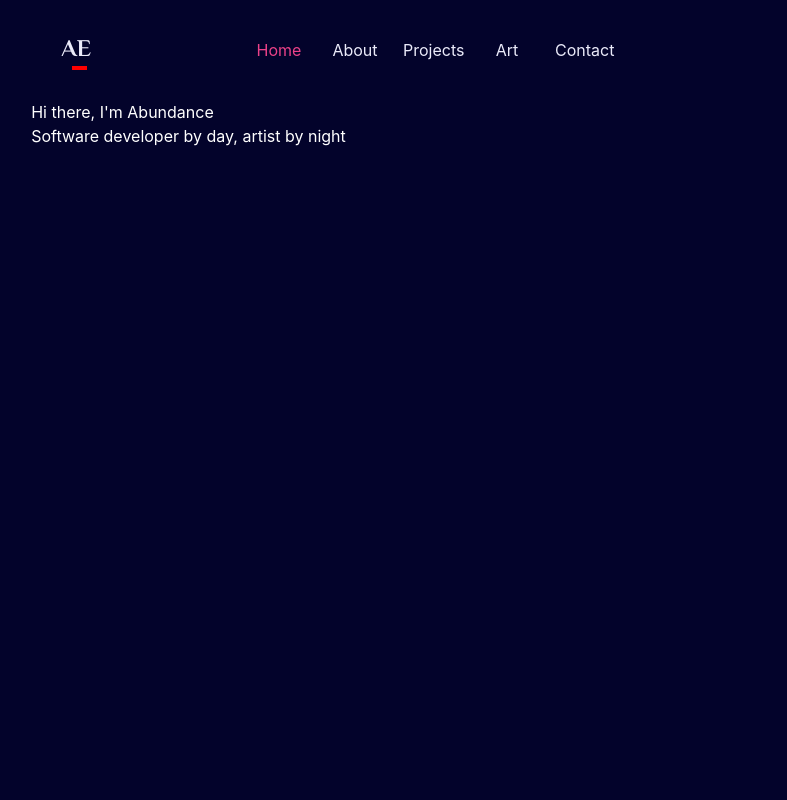
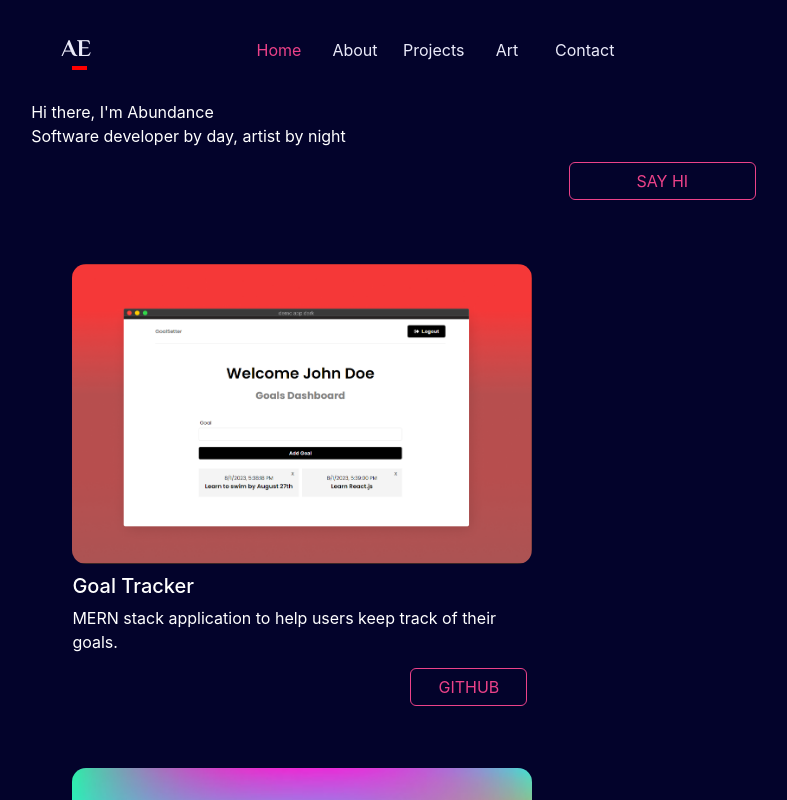
Before and after one commit to abundanceesim/website-portfolio, a React (Create React App) app in the folder client/: page / in a window 1280 px wide. Shown: the top 800 px of the page, without its empty margins (244-1031 px from the left). Built offline with nearby package versions, Linux system fonts and the light colour scheme.

Commit message:
Make some UI changes

```diff
--- /dev/null
+++ b/client/src/components/allArtworks.js
@@ -0,0 +1,43 @@
+import flame from "../assets/art/flame.png";
+import figureDrawing from "../assets/art/figure-drawing.png";
+import greyWoman from "../assets/art/grey-woman.png";
+import glassfish from "../assets/art/glassfish.png";
+import kakashi from "../assets/art/kakashi-sensei.png";
+import scorpion from "../assets/art/scorpion-mk11.png";
+
+
+const artworks = [
+  {
+    id: 1,
+    src: kakashi,
+    description: "kakashi-sensei-img",
+  },
+  {
+    id: 2,
+    src: figureDrawing,
+    description: "figure-drawing-img",
+  },
+  {
+    id: 3,
+    src: scorpion,
+    description: "scorpion-mortal-kombat-11",
+  },
+  {
+    id: 4,
+    src: flame,
+    description: "matchstick-with-flame",
+  },
+  {
+    id: 5,
+    src: greyWoman,
+    description: "woman-in-greyscale",
+  },
+  {
+    id: 6,
+    src: glassfish,
+    description: "glassfish-in-glass",
+  },
+];
+
+
+export default artworks
--- a/client/src/pages/Artworks.jsx
+++ b/client/src/pages/Artworks.jsx
@@ -1,46 +1,7 @@
 import Artwork from '../components/Artwork'
-import flame from '../assets/art/flame.png'
-import figureDrawing from "../assets/art/figure-drawing.png"
-import greyWoman from '../assets/art/grey-woman.png'
-import glassfish from '../assets/art/glassfish.png'
-import kakashi from '../assets/art/kakashi-sensei.png'
-import scorpion from '../assets/art/scorpion-mk11.png'
+import artworks from '../components/allArtworks'
 
 export default function Artworks() {
-
-  const artworks = [
-    {
-      id: 1,
-      src: kakashi,
-      description: "kakashi-sensei-img",
-    },
-    {
-      id: 2,
-      src: figureDrawing,
-      description: "figure-drawing-img",
-    },
-    {
-      id: 3,
-      src: scorpion,
-      description: "scorpion-mortal-kombat-11",
-    },
-    {
-      id: 4,
-      src: flame,
-      description: "matchstick-with-flame",
-    },
-    {
-      id: 5,
-      src: greyWoman,
-      description: "woman-in-greyscale",
-    },
-    {
-      id: 6,
-      src: glassfish,
-      description: "glassfish-in-glass",
-    },
-  ];
-
   // console.log(artworks);
   return (
     <>
--- a/client/src/pages/Home.jsx
+++ b/client/src/pages/Home.jsx
@@ -1,8 +1,31 @@
+import projects from "../components/allProjects";
+import ProjectItem from "../components/ProjectItem";
+import Artwork from "../components/Artwork";
+import artworks from "../components/allArtworks";
+import Projects from "./Projects";
+import Artworks from "./Artworks";
+
 export default function Home() {
   return (
     <>
-      <div>Hi there, I'm Abundance</div>
-      <div>Software developer by day, artist by night</div>
+      <div className="intro">
+        <div>Hi there, I'm Abundance</div>
+        <div>Software developer by day, artist by night</div>
+        <div className="github-btn">
+          <a
+            className="btn btn-outline-primary github-source-btn"
+            href="/contact"
+          >
+            SAY HI
+          </a>
+        </div>
+      </div>
+      <div className="recent-projects">
+        <Projects />
+      </div>
+      <div className="recent-artworks">
+        <Artworks/>
+      </div>
     </>
   );
 }
```
